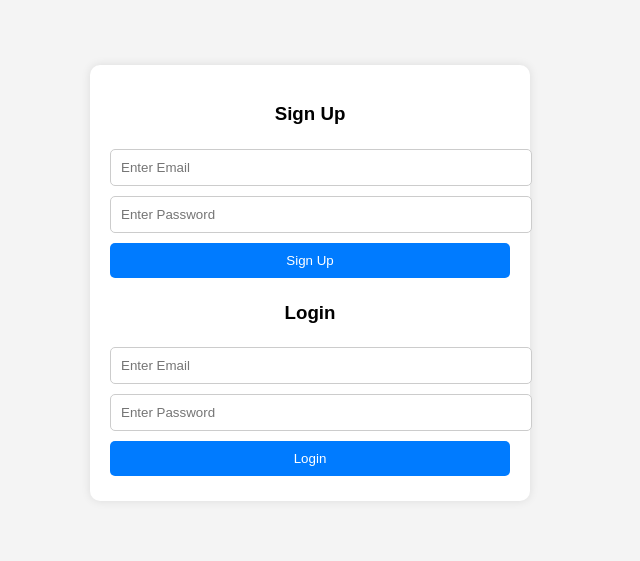
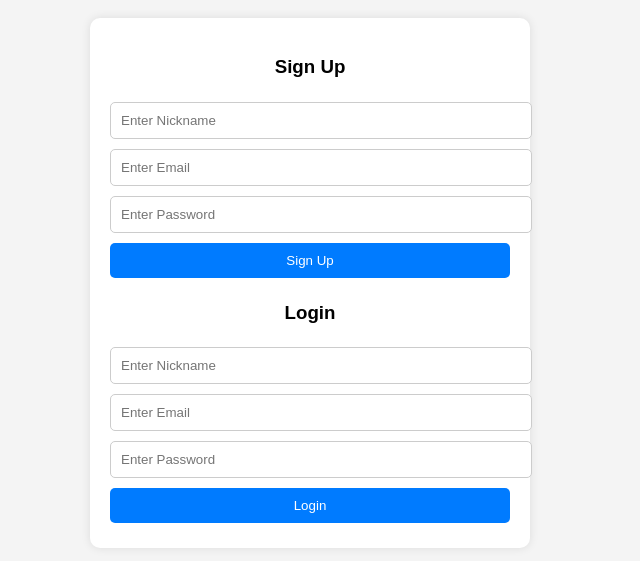
Before and after one commit to Railyn11/chatyy, a plain HTML site: page index.html in a window 1280 px wide. Shown: the part 115-676 px from the top of the page, without its empty margins (330-970 px from the left). Drawn offline with Linux system fonts and the light colour scheme; no server answers.

Commit message:
Update index.html

```diff
--- a/index.html
+++ b/index.html
@@ -192,11 +192,13 @@
  <!-- Authentication Section -->
 <div class="container" id="authContainer">
     <h3>Sign Up</h3>
+    <input type="text" id="signupNickname" placeholder="Enter Nickname">
     <input type="email" id="signupEmail" placeholder="Enter Email">
     <input type="password" id="signupPassword" placeholder="Enter Password">
     <button onclick="signUp()">Sign Up</button>
 
     <h3>Login</h3>
+    <input type="text" id="loginNickname" placeholder="Enter Nickname">
     <input type="email" id="loginEmail" placeholder="Enter Email">
     <input type="password" id="loginPassword" placeholder="Enter Password">
     <button onclick="login()">Login</button>
@@ -205,11 +207,14 @@
 <!-- Chat Section -->
 <div class="container" id="chatContainer" style="display:none;">
     <h3>Chat Room</h3>
+    <p>Welcome, <span id="userNickname"></span>!</p>
     <div class="messages" id="messages"></div>
     <input type="text" id="messageInput" placeholder="Type a message...">
     <button onclick="sendMessage()">Send</button>
     <button onclick="logout()">Logout</button>
 </div>
 
+
+
 </body>
 </html>
```
Lines whose indentation alone changed are shown as unchanged.
